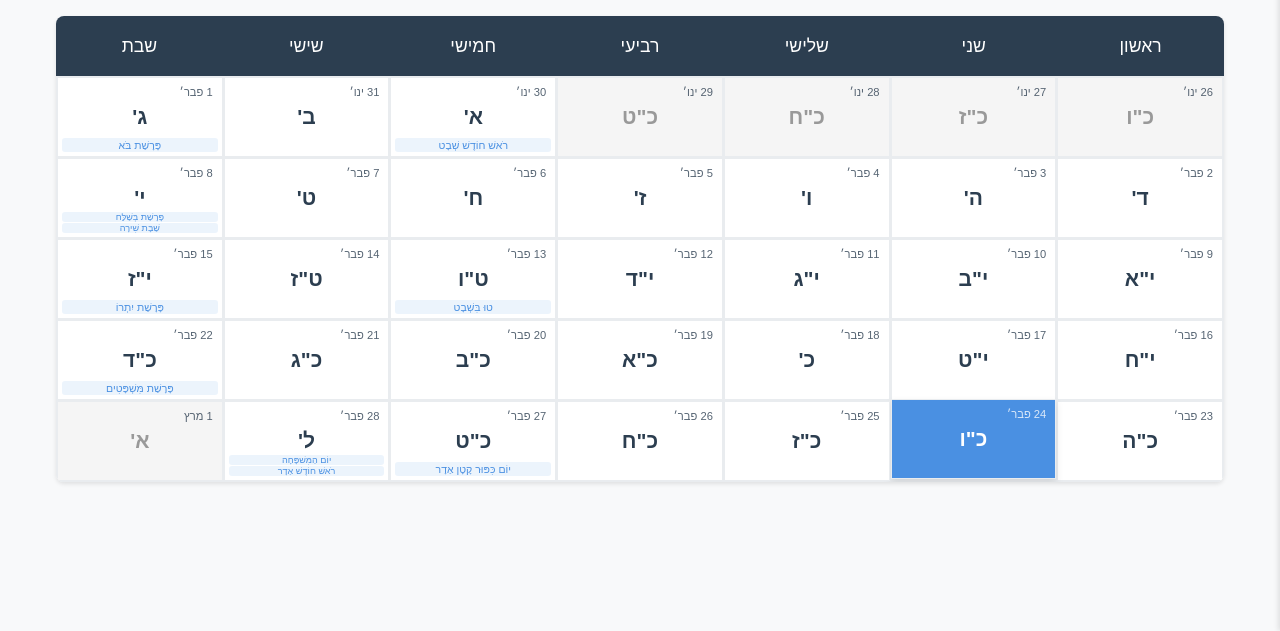
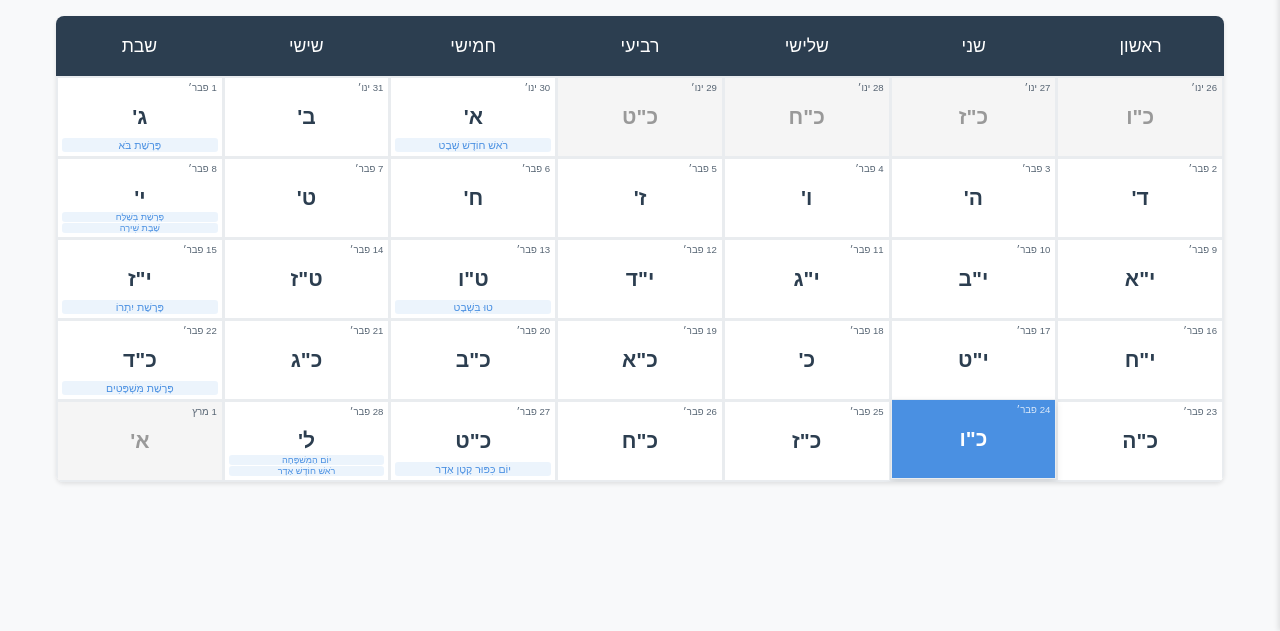
Before and after one commit to AdiSegev/MevoChoronCalendar, a plain HTML site: page index.html in a window 1280 px wide. Shown: the part 169-800 px from the top of the page. Drawn offline with Linux system fonts and the light colour scheme; no server answers.

Commit message:
UI/UX Improvements: Fix secondary-date size and position

```diff
--- a/styles.css
+++ b/styles.css
@@ -282,18 +282,16 @@ header {
 }
 
 .secondary-date {
-    font-size: calc(var(--base-font-size) * 0.7);
+    font-size: calc(var(--base-font-size) * 0.6);
     position: absolute;
-    top: 2px;
-    right: 2px;
     color: var(--text-color);
     opacity: 0.8;
     direction: rtl;
     text-align: right;
     line-height: 1;
-    padding: 2px;
     z-index: 1;
 }
+
 
 .secondary-date .day-number {
     order: 1;
@@ -1644,15 +1642,6 @@ input:checked + .slider:before {
     z-index: 2;
 }
 
-.secondary-date {
-    font-size: calc(var(--base-font-size) * 0.7);
-    position: absolute;
-    top: 2px;
-    right: 2px;
-    color: var(--text-color);
-    opacity: 0.8;
-    z-index: 1;
-}
 
 .events-container {
     position: absolute;
```
